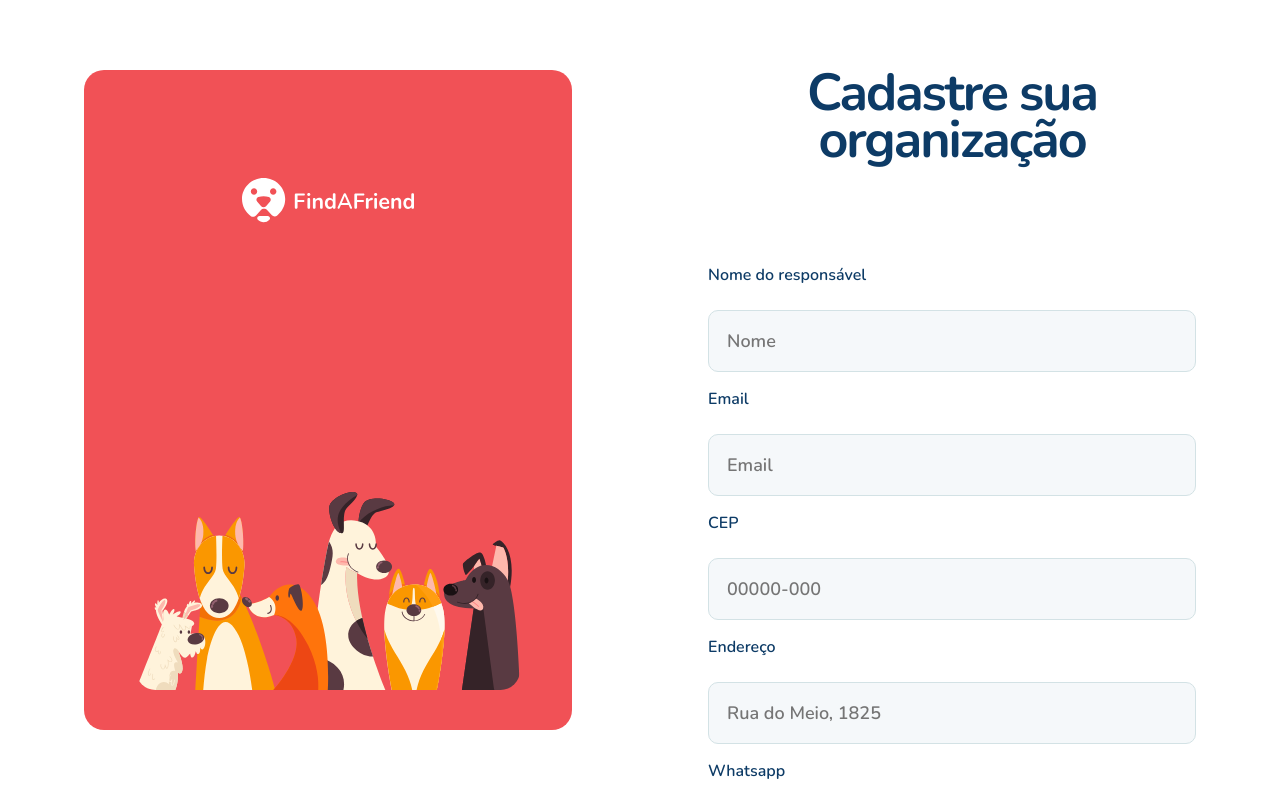
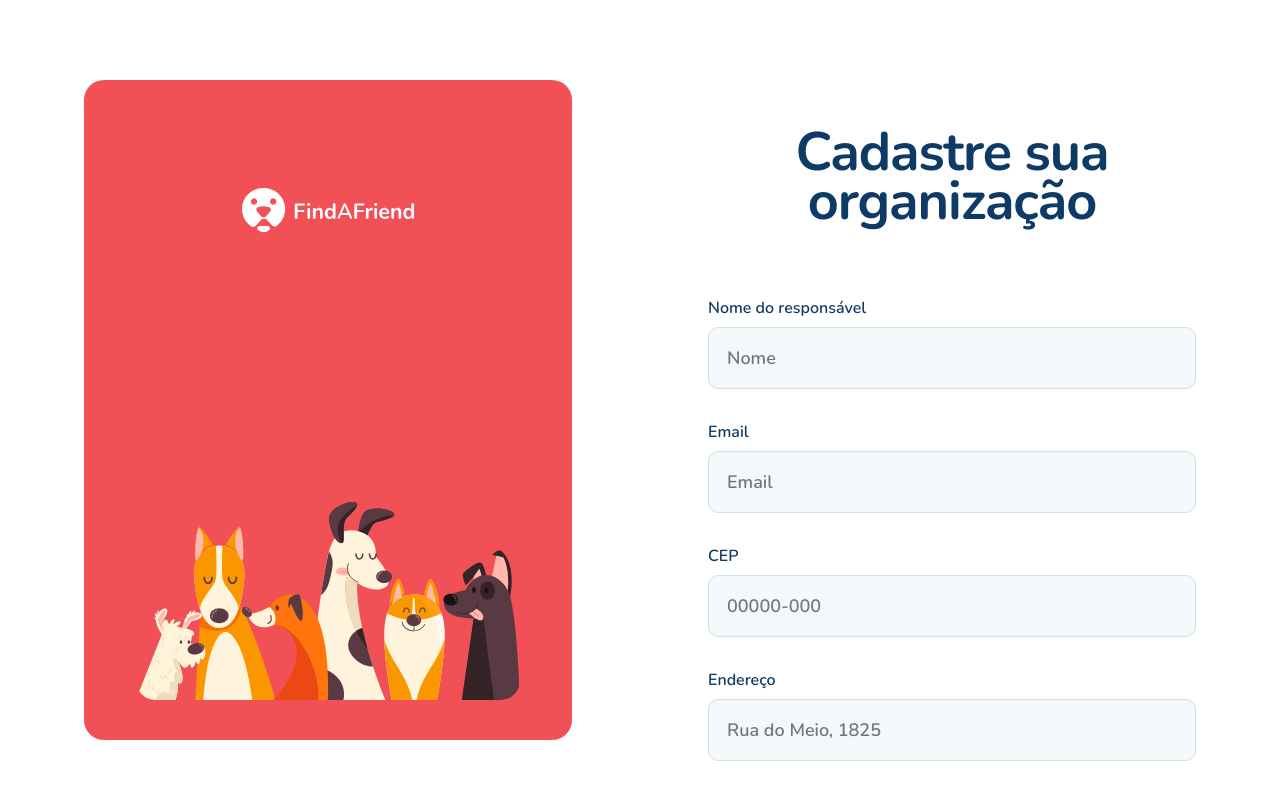
Before and after one commit to J040V1T0RJG/gcc-find-a-friend, a React (Vite) app: page /Register in a window 1280 px wide. Shown: the top 795 px of the page. Built offline with nearby package versions, Linux system fonts and the light colour scheme; no server answers.

Commit message:
:recycle: refactor: register page css

```diff
--- a/src/contexts/PetsContext.tsx
+++ b/src/contexts/PetsContext.tsx
@@ -103,9 +103,10 @@ export function PetsProvider({ children }: PetsProviderProps) {
     }
   }, [])
 
-  const fetchPets = useCallback(async (querys: SubFilter) => {
+  const fetchPets = useCallback(
+    async (querys: SubFilter) => {
       try {
-      const response = await api.get(`/pets/Sao Paulo`, {
+        const response = await api.get(`/pets/${location.city}`, {
           params: {
             age: querys?.age,
             energy: querys?.energy,
@@ -118,7 +119,9 @@ export function PetsProvider({ children }: PetsProviderProps) {
       } catch (error) {
         console.log(error)
       }
-  }, [])
+    },
+    [location.city],
+  )
 
   return (
     <PetsContext.Provider
--- a/src/pages/Login/styles.ts
+++ b/src/pages/Login/styles.ts
@@ -7,6 +7,7 @@ export const Wrapper = styled.div`
   display: flex;
   justify-content: center;
   align-items: center;
+  background: ${(props) => props.theme.white};
 `
 
 export const Container = styled.main`
@@ -66,13 +67,14 @@ export const InputWrapper = styled.div`
 export const Form = styled.form`
   display: flex;
   flex-direction: column;
-  gap: 1rem;
+  /* gap: 1rem; */
 
   label {
     font-size: 1rem;
     font-weight: 600;
     color: #0d3b66;
-    margin-bottom: 8px;
+    margin-bottom: 0.5rem;
+    margin-top: 1rem;
   }
 
   input {
@@ -117,4 +119,8 @@ export const Button = styled.button`
   border-radius: 20px;
   padding: 1.25rem auto;
   border: none;
+
+  &:hover {
+    opacity: 0.8;
+  }
 `
--- a/src/pages/Map/index.tsx
+++ b/src/pages/Map/index.tsx
@@ -31,9 +31,17 @@ export function Map() {
 
       <Content>
         <Header>
-          <p>
-            Encontre <span>324 amigos</span> na sua cidade
-          </p>
+          {pets.length > 0 ? (
+            <p>
+              Encontre{' '}
+              <span>
+                {pets.length === 1 ? '1 amigo' : `${pets.length} amigos`}
+              </span>{' '}
+              na sua cidade
+            </p>
+          ) : (
+            <p>Nenhum amigo encontrado na sua cidade</p>
+          )}
           <SelectWrapper>
             <HeaderSelect
               name="size"
--- a/src/pages/Register/index.tsx
+++ b/src/pages/Register/index.tsx
@@ -91,7 +91,9 @@ export function Register() {
           <img src={petsImage} className="petBanner" alt="" />
         </Card>
         <FormWrapper>
-          <h1>Cadastre sua organização</h1>
+          <h1>
+            Cadastre sua <br /> organização
+          </h1>
           <Form onSubmit={handleSubmit(handleRegisterOrganization)}>
             <label htmlFor="name">Nome do responsável</label>
             <InputWrapper>
--- a/src/pages/Register/styles.ts
+++ b/src/pages/Register/styles.ts
@@ -1,43 +1,31 @@
 import styled from 'styled-components'
 
 export const Wrapper = styled.div`
-  width: 100%;
-  height: 100vh;
-
-  display: flex;
-  justify-content: center;
-  align-items: center;
-
   background: white;
-  margin-bottom: 25rem;
 `
 
 export const Container = styled.main`
-  max-width: 1112px;
-  width: 100%;
-  /* height: 100%; */
   display: flex;
-  justify-content: space-between;
-  margin: 0 auto;
-  position: relative;
+  flex-direction: row;
+  justify-content: center;
+
+  width: 100vw;
+  padding-top: 5rem;
+  gap: 8.5rem;
 `
 
 export const Card = styled.div`
-  width: 30.5rem;
-  height: 41.25rem;
   display: flex;
   flex-direction: column;
   justify-content: space-between;
   align-items: center;
-  align-self: center;
 
-  position: sticky;
-  left: 0;
-  top: 0;
-
-  background-color: ${(props) => props.theme.carnation};
+  width: 30.5rem;
+  height: 41.25rem;
   border-radius: 20px;
   padding: 6.75rem 3.25rem 2.5rem;
+
+  background: ${(props) => props.theme.carnation};
 
   .logo {
     width: 10.75rem;
@@ -49,17 +37,21 @@ export const Card = styled.div`
 `
 
 export const FormWrapper = styled.div`
+  display: flex;
+  flex-direction: column;
+  padding-top: 3rem;
+
   width: 30.5rem;
-  height: 41.25rem;
-  display: block;
+  h1 {
+    font-weight: 700;
+    font-size: 3.375rem;
+    line-height: 90%;
 
-  h1 {
-    font-size: 3.25rem;
+    text-align: center;
+    letter-spacing: -0.02em;
+    margin-bottom: 4.5rem;
+
     color: ${(props) => props.theme['blue-dark']};
-    line-height: 90%;
-    letter-spacing: -2px;
-    text-align: center;
-    margin-bottom: 6.25rem;
   }
 `
 
@@ -71,12 +63,12 @@ export const InputWrapper = styled.div`
   border: 1px solid ${(props) => props.theme['blue-ligth']};
   border-radius: 10px;
   padding: 1.125rem;
+  margin-bottom: 2rem;
 `
 
 export const Form = styled.form`
   display: flex;
   flex-direction: column;
-  gap: 1rem;
 
   label {
     font-size: 1rem;
@@ -129,8 +121,8 @@ export const Button = styled.button`
   padding: 1.25rem auto;
   border: none;
 
-  &:disabled {
-    cursor: not-allowed;
+  &:hover {
+    opacity: 0.8;
   }
 `
 export const GoogleMapContainer = styled.div`
@@ -138,6 +130,7 @@ export const GoogleMapContainer = styled.div`
   height: 8.875rem;
   overflow: hidden;
   border-radius: 20px;
+  margin-top: -1rem;
   margin-bottom: 2rem;
 
   opacity: 0.8;
--- a/src/styles/global.ts
+++ b/src/styles/global.ts
@@ -9,8 +9,8 @@ export const GlobalStyle = createGlobalStyle`
 
   body {
     color: ${(props) => props.theme.white};
-    /* background: ${(props) => props.theme.carnation}; */
-    background: ${(props) => props.theme.white};
+    background: ${(props) => props.theme.carnation};
+    /* background: ${(props) => props.theme.white}; */
     -webkit-font-smoothing: antialiased;
   }
 
```
Lines whose indentation alone changed are shown as unchanged.
